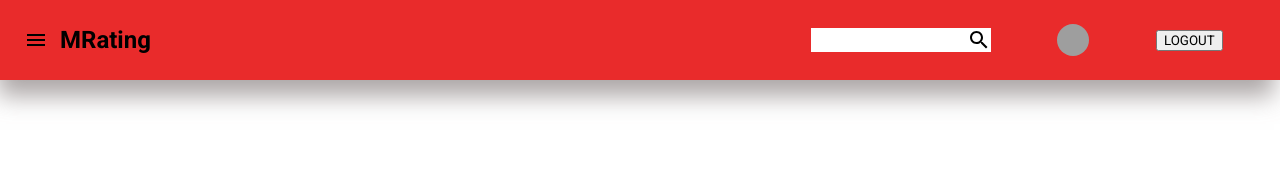
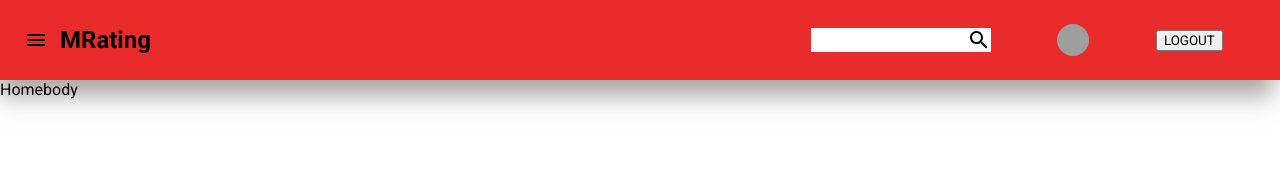
Before and after one commit to ElemaGp/movie-rating-website-MERN-STACK, a React (Create React App) app: page / in a window 1280 px wide. Shown: the top 170 px of the page. Built offline with nearby package versions, Linux system fonts and the light colour scheme; grey boxes are pictures that could not be loaded.

Commit message:
feat: Switch functionality added

```diff
--- a/src/components/homebody/Homebody.jsx
+++ b/src/components/homebody/Homebody.jsx
@@ -0,0 +1,10 @@
+import style from "./homebody.module.css";
+
+const Homebody = () => {
+
+  return (
+    <div>Homebody</div>
+  )
+}
+
+export default Homebody
--- a/src/components/sidebar/Sidebar.jsx
+++ b/src/components/sidebar/Sidebar.jsx
@@ -6,6 +6,13 @@ import { MenuOutlined } from "@mui/icons-material";
 
 const Sidebar = () => {
     const [isDrawerOpen, setIsDrawerOpen] = useState(false);
+    const [checked, setChecked] = useState(false);
+
+    console.log(checked);
+
+    const handleChange = (e) =>{
+        setChecked(e.target.checked); /*Getting the value from the "switch" element (note that whenever the switch is switched on, the "checked" prop value is true and whenever it is switched off, the "checked" prop value is false. I'm simply grabbing that value using my own "checked" useState. ) */
+    }
   return (
     <>
     <IconButton size="large" edge="start" color="inherit" aria-label="logo" onClick={()=>setIsDrawerOpen(true)}>
@@ -22,7 +29,7 @@ const Sidebar = () => {
             <Link variant="h5" href="/" underline="hover" sx={{fontWeight:"700"}}>
                 SERIES
             </Link>
-            <Box mt={30}><FormControlLabel  label={<Typography variant="body1" color="primary" sx={{fontWeight:"500"}}>Dark mode</Typography>} control={<Switch />}/></Box>    {/*Getting the value from the "switch" element (note that whenever the switch is switched on, the "checked" prop value is true and whenever it is switched off, the "checked" prop value is false. I'm simply grabbing that value using my own "checked" useState. ) */}
+            <Box mt={30}><FormControlLabel  label={<Typography variant="body1" color="primary" sx={{fontWeight:"500"}}>Dark mode</Typography>} control={<Switch checked={checked} onChange={handleChange}/>}/></Box>    {/*Getting the value from the "switch" element (note that whenever the switch is switched on, the "checked" prop value is true and whenever it is switched off, the "checked" prop value is false. I'm simply grabbing that value using my own "checked" useState using the handleChange function. ) */}
 
         </Stack>
         </Drawer>
--- a/src/pages/home/Home.jsx
+++ b/src/pages/home/Home.jsx
@@ -2,12 +2,13 @@ import style from "./home.module.css"
 import React from 'react'
 import Navbar from "../../components/navbar/Navbar"
 import Sidebar from "../../components/sidebar/Sidebar"
+import Homebody from "../../components/homebody/Homebody"
 
 const Home = () => {
   return (
     <div className={style.homeContainer}>
         <Navbar />
-
+        <Homebody />
     </div>
   )
 }
```
